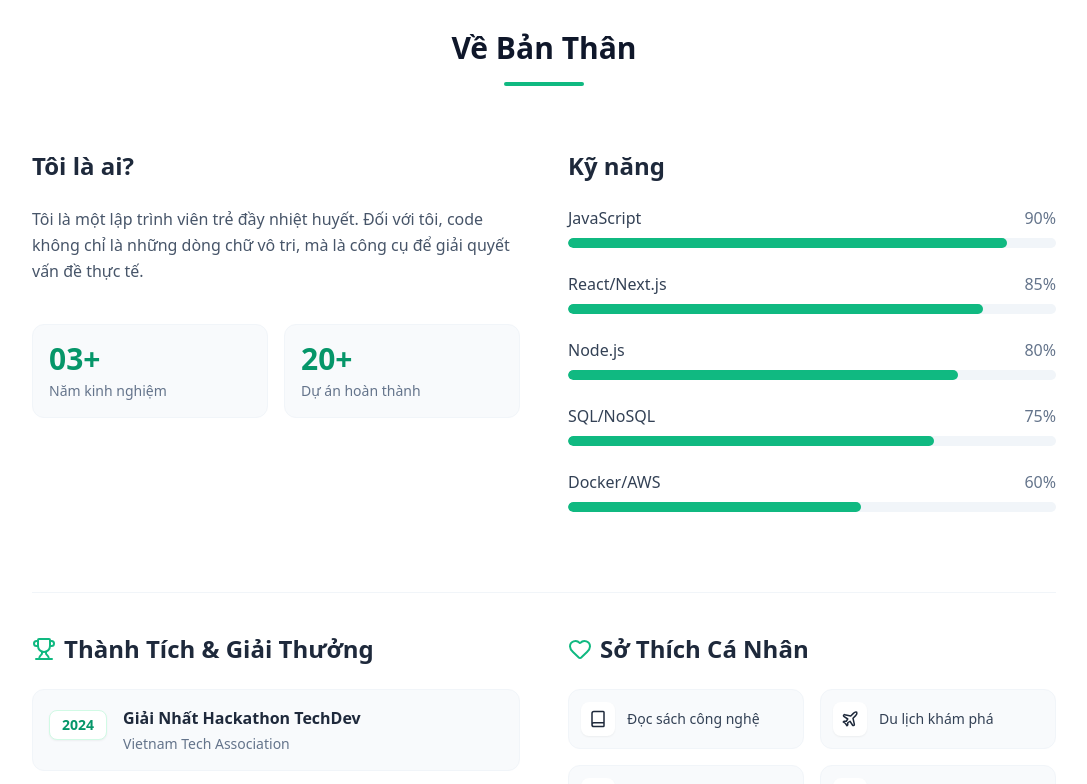
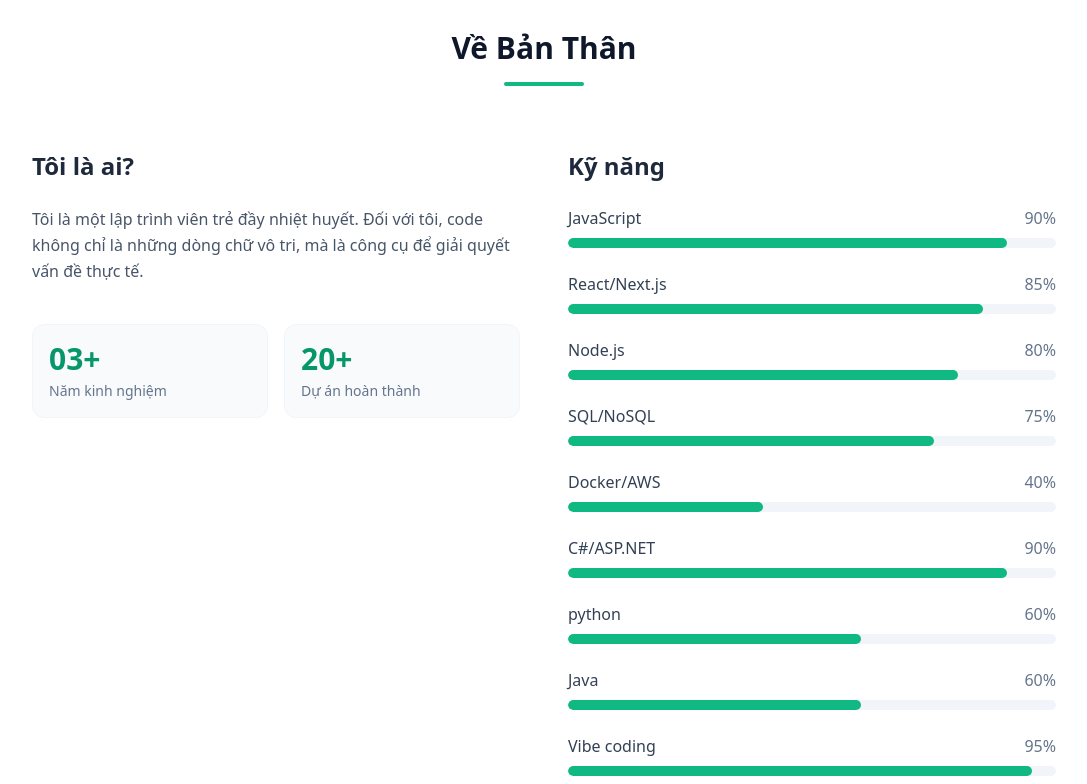
Before and after one commit to NguyenHuuHung-Dev/portfolio, a React (Vite) app: page / in a window 1280 px wide. Shown: the part 2000-2784 px from the top of the page, without its empty margins (96-1183 px from the left). Built offline with nearby package versions, Linux system fonts and the light colour scheme.

Commit message:
feat: add core portfolio sections including About, Navigation, Footer, and News.

```diff
--- a/src/components/AboutSection.jsx
+++ b/src/components/AboutSection.jsx
@@ -8,22 +8,26 @@ const SKILLS = [
     { name: "React/Next.js", level: 85 },
     { name: "Node.js", level: 80 },
     { name: "SQL/NoSQL", level: 75 },
-    { name: "Docker/AWS", level: 60 },
+    { name: "Docker/AWS", level: 40 },
+    { name: "C#/ASP.NET", level: 90 },
+    { name: "python", level: 60 },
+    { name: "Java", level: 60 },
+    { name: "Vibe coding", level: 95 },
 ];
 
 // Dữ liệu mẫu cho Thành tích
 const ACHIEVEMENTS = [
-    { year: "2024", title: { vi: "Giải Nhất Hackathon TechDev", en: "1st Place TechDev Hackathon" }, org: "Vietnam Tech Association" },
-    { year: "2023", title: { vi: "Chứng chỉ AWS Solutions Architect", en: "AWS Solutions Architect Certified" }, org: "Amazon Web Services" },
-    { year: "2024& 2025", title: { vi: "Sinh viên Xuất sắc", en: "Excellent Student Award" }, org: "University of Technology" },
+    { year: "2024", title: { vi: " Chuyên gia Chứng nhận Kali Linux", en: "Kali Linux Certified Professional (KLCP)" }, org: "Offensive Security" },
+    { year: "2024", title: { vi: "Chứng chỉ AWS Solutions Architect", en: "AWS Solutions Architect Certified" }, org: "Amazon Web Services" },
+    { year: "2024& 2025", title: { vi: "Sinh viên Xuất sắc", en: "Excellent Student Award" }, org: " University of Technology and Education - The University of Da Nang" },
 ];
 
 // Dữ liệu mẫu cho Sở thích
 const HOBBIES = [
     { icon: Book, label: { vi: "Đọc sách công nghệ", en: "Tech Reading" } },
-    { icon: Plane, label: { vi: "Du lịch khám phá", en: "Traveling" } },
+    { icon: Plane, label: { vi: "Cầu lông", en: "Badminton" } },
     { icon: Gamepad2, label: { vi: "Chơi Game chiến thuật", en: "Strategy Games" } },
-    { icon: Coffee, label: { vi: "Thưởng thức Cà phê", en: "Coffee Tasting" } },
+    { icon: Coffee, label: { vi: "Thưởng thức Trà", en: "Tea Tasting" } },
 ];
 
 const AboutSection = () => {
--- a/src/components/Footer.jsx
+++ b/src/components/Footer.jsx
@@ -30,7 +30,7 @@ const Footer = ({ setActiveTab }) => {
                 <div>
                     <h4 className="text-white font-bold mb-4">{t('footer.connect')}</h4>
                     <div className="flex gap-4">
-                        <a href="#" className="w-10 h-10 bg-slate-800 rounded-full flex items-center justify-center hover:bg-emerald-600 hover:text-white transition-all"><Github size={20} /></a>
+                        <a href="https://github.com/NguyenHuuHung-Dev" className="w-10 h-10 bg-slate-800 rounded-full flex items-center justify-center hover:bg-emerald-600 hover:text-white transition-all"><Github size={20} /></a>
                         <a href="#" className="w-10 h-10 bg-slate-800 rounded-full flex items-center justify-center hover:bg-emerald-600 hover:text-white transition-all"><Linkedin size={20} /></a>
                         <a href="#" className="w-10 h-10 bg-slate-800 rounded-full flex items-center justify-center hover:bg-emerald-600 hover:text-white transition-all"><Mail size={20} /></a>
                     </div>
--- a/src/components/Navigation.jsx
+++ b/src/components/Navigation.jsx
@@ -1,11 +1,12 @@
 import React, { useState, useRef, useEffect } from 'react';
-import { Home, User, Briefcase, Newspaper, Mail, Menu, X, Sun, Moon, Globe, FileText } from 'lucide-react';
+import { Home, User, Briefcase, Newspaper, Mail, Menu, X, Sun, Moon, Globe, FileText, Search } from 'lucide-react';
 import { useLanguage } from '../contexts/LanguageContext';
 
 const Navigation = ({ activeTab, setActiveTab, mobileMenuOpen, setMobileMenuOpen, theme, toggleTheme }) => {
     const { t, language, setLanguage } = useLanguage();
     const [showNote, setShowNote] = useState(false);
     const [noteContent, setNoteContent] = useState(localStorage.getItem('quickNotes') || '');
+    const [searchQuery, setSearchQuery] = useState('');
     const noteRef = useRef(null);
 
     // Click outside to close Note
@@ -37,7 +38,7 @@ const Navigation = ({ activeTab, setActiveTab, mobileMenuOpen, setMobileMenuOpen
                 <div className="flex justify-between items-center h-16">
                     <div className="flex items-center cursor-pointer group" onClick={() => setActiveTab('home')}>
                         <div className="w-8 h-8 bg-emerald-600 rounded-lg flex items-center justify-center text-white font-bold text-xl mr-2 transition-transform group-hover:rotate-12">
-                            D
+                            H
                         </div>
                         <span className={`font-bold text-xl group-hover:text-emerald-600 transition-colors ${theme === 'light' ? 'text-slate-800' : 'text-slate-200'}`}>Dev<span className="text-emerald-600">Profile</span></span>
                     </div>
@@ -57,6 +58,18 @@ const Navigation = ({ activeTab, setActiveTab, mobileMenuOpen, setMobileMenuOpen
                         ))}
 
                         <div className="flex items-center space-x-2 border-l pl-4 border-slate-300 dark:border-slate-700">
+                            {/* Search Bar */}
+                            <div className={`relative flex items-center rounded-full px-3 py-1.5 transition-colors border ${theme === 'light' ? 'bg-slate-100 border-slate-200 focus-within:bg-white focus-within:border-emerald-500' : 'bg-slate-800 border-slate-700 focus-within:bg-slate-800 focus-within:border-emerald-500'}`}>
+                                <Search size={16} className={theme === 'light' ? 'text-slate-400' : 'text-slate-500'} />
+                                <input
+                                    type="text"
+                                    placeholder={language === 'vi' ? "Tìm kiếm..." : "Search..."}
+                                    value={searchQuery}
+                                    onChange={(e) => setSearchQuery(e.target.value)}
+                                    className={`ml-2 w-24 focus:w-48 transition-all duration-300 bg-transparent outline-none text-sm ${theme === 'light' ? 'text-slate-600 placeholder-slate-400' : 'text-slate-200 placeholder-slate-500'}`}
+                                />
+                            </div>
+
                             {/* Note Button */}
                             <div className="relative" ref={noteRef}>
                                 <button
--- a/src/components/NewsSection.jsx
+++ b/src/components/NewsSection.jsx
@@ -4,8 +4,9 @@ import { Calendar, Tag, ArrowRight, Newspaper, Search } from 'lucide-react';
 import RevealOnScroll from './RevealOnScroll.jsx';
 import { useLanguage } from '../contexts/LanguageContext.jsx';
 
-// Dữ liệu tin tức (Giữ nguyên)
+// Dữ liệu tin tức ()
 const NEWS_DATA = [
+    // --- Dữ liệu cũ ---
     {
         id: 1,
         date: "2024-03-20",
@@ -47,9 +48,51 @@ const NEWS_DATA = [
             vi: "Tổng hợp các kỹ thuật sử dụng useMemo và useCallback hiệu quả để tránh render thừa trong ứng dụng lớn.",
             en: "A collection of techniques for effectively using useMemo and useCallback to avoid unnecessary renders in large apps."
         }
+    },
+    // --- Dữ liệu mới thêm vào ---
+    {
+        id: 4,
+        date: "2025-11-20", // Cập nhật ngày mới nhất
+        category: "Promotion",
+        image: "https://images.unsplash.com/photo-1696429175928-793a1cdef1d3?q=80&w=800&auto=format&fit=crop", // Ảnh minh họa ChatGPT/AI
+        title: {
+            vi: "Hướng dẫn đăng ký gói ChatGPT GO miễn phí 1 năm",
+            en: "Guide to Register for 1-Year Free ChatGPT GO"
+        },
+        summary: {
+            vi: "Yêu cầu tài khoản mới chưa từng đăng ký, sử dụng Android và thanh toán qua MoMo hoặc ShopeePay.",
+            en: "Requires a new account, Android device usage, and payment via MoMo or ShopeePay."
+        }
+    },
+    {
+        id: 5,
+        date: "2025-11-19",
+        category: "Education",
+        image: "https://images.unsplash.com/photo-1633419461186-7d40a2e50e80?q=80&w=800&auto=format&fit=crop", // Ảnh minh họa Microsoft
+        title: {
+            vi: "Nhận bản quyền Microsoft Office 365 miễn phí 1 năm",
+            en: "Get Microsoft Office 365 Free for 1 Year"
+        },
+        summary: {
+            vi: "Chương trình hỗ trợ AI for Students. Đăng ký thông qua đường link chính thức của Microsoft Copilot.",
+            en: "AI for Students program support. Register via the official Microsoft Copilot link."
+        }
+    },
+    {
+        id: 6,
+        date: "2025-11-18",
+        category: "Promotion",
+        image: "https://images.unsplash.com/photo-1620712943543-bcc4688e7485?q=80&w=800&auto=format&fit=crop", // Ảnh minh họa AI/Gemini
+        title: {
+            vi: "Cơ hội sở hữu Gemini Pro 18 tháng",
+            en: "Opportunity to Own Gemini Pro for 18 Months"
+        },
+        summary: {
+            vi: "Áp dụng cho tài khoản chưa từng nâng cấp lên bản Pro, thanh toán dễ dàng qua ví MoMo hoặc ShopeePay.",
+            en: "Applicable for accounts that have never upgraded to Pro, easy payment via MoMo or ShopeePay."
+        }
     }
 ];
-
 const NewsSection = () => {
     const { t, language } = useLanguage();
     const [filter, setFilter] = useState('All');
@@ -90,8 +133,8 @@ const NewsSection = () => {
                                 key={cat}
                                 onClick={() => setFilter(cat)}
                                 className={`px-5 py-2 rounded-full text-sm font-medium transition-all duration-300 ${filter === cat
-                                        ? 'bg-emerald-600 text-white shadow-md transform -translate-y-1'
-                                        : 'bg-white text-slate-600 hover:bg-emerald-50 border border-slate-200'
+                                    ? 'bg-emerald-600 text-white shadow-md transform -translate-y-1'
+                                    : 'bg-white text-slate-600 hover:bg-emerald-50 border border-slate-200'
                                     }`}
                             >
                                 {cat}
```
